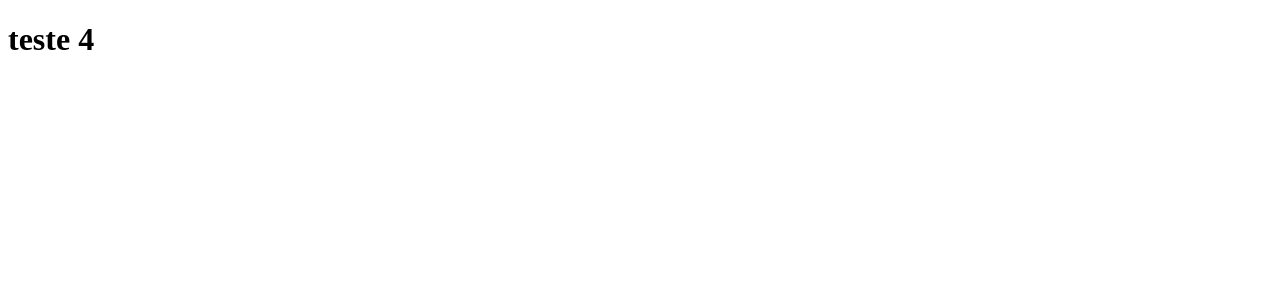
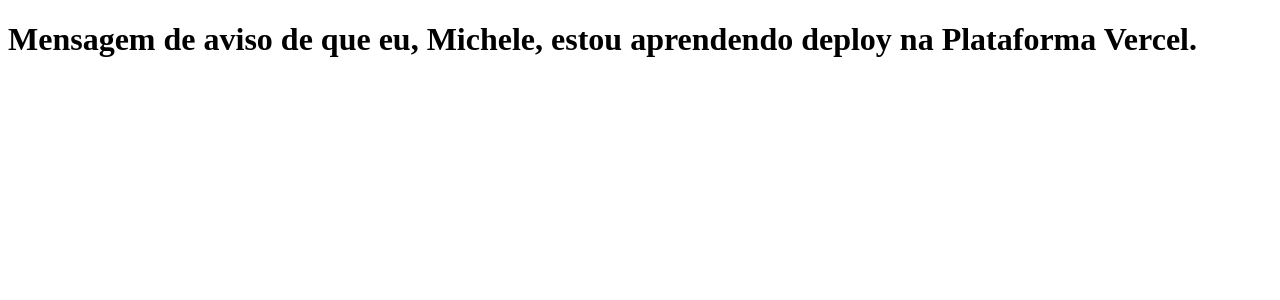
Before and after one commit to michele-seadi/clone-tabnews, a Next.js app: page / in a window 1280 px wide. Shown: the top 300 px of the page. Built offline with nearby package versions, Linux system fonts and the light colour scheme.

Commit message:
altra index.js

```diff
--- a/pages/index.js
+++ b/pages/index.js
@@ -1,4 +1,4 @@
 function Home(){
-   return  <h1>teste 4</h1>
+   return  <h1>Mensagem de aviso de que eu, Michele, estou aprendendo deploy na Plataforma Vercel.</h1>
 }
 export default Home;
```
